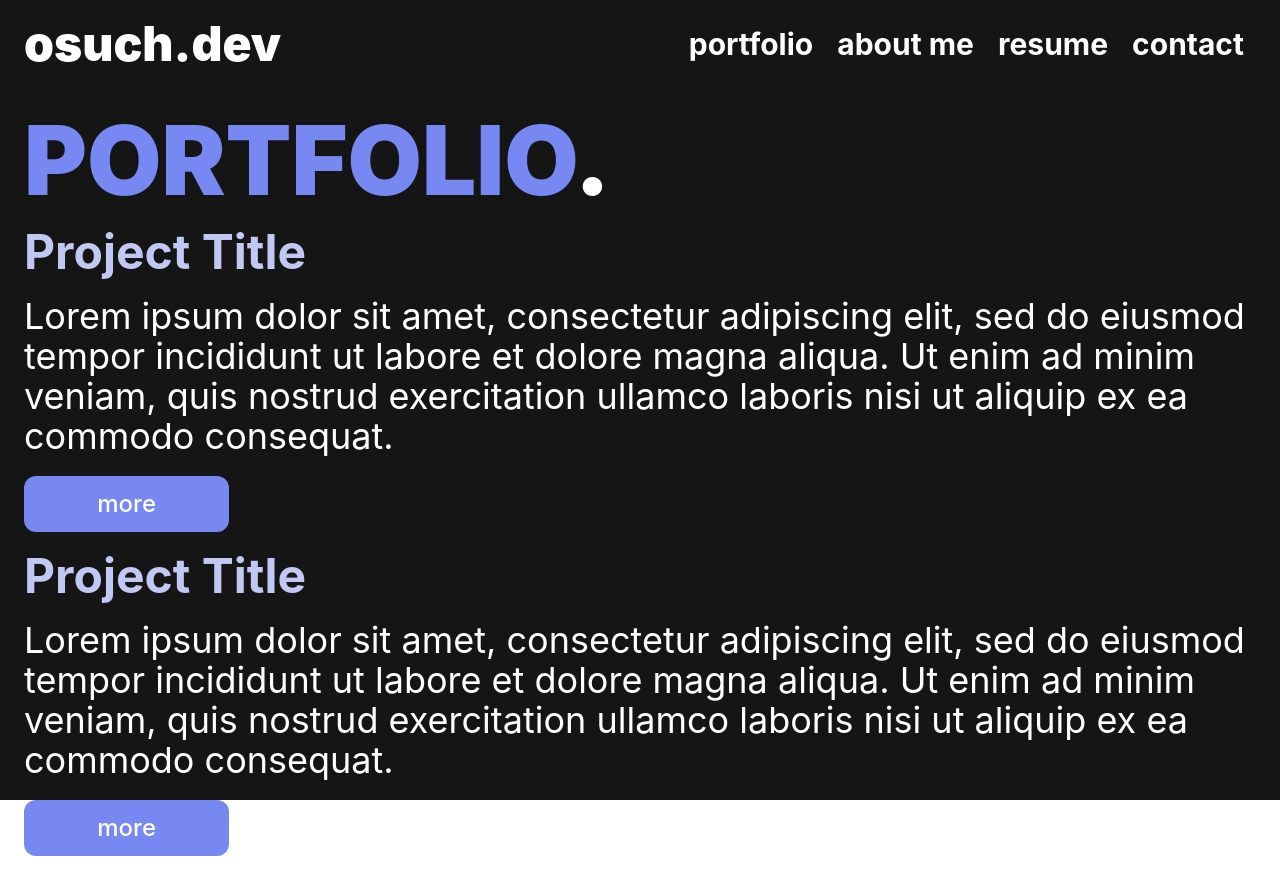
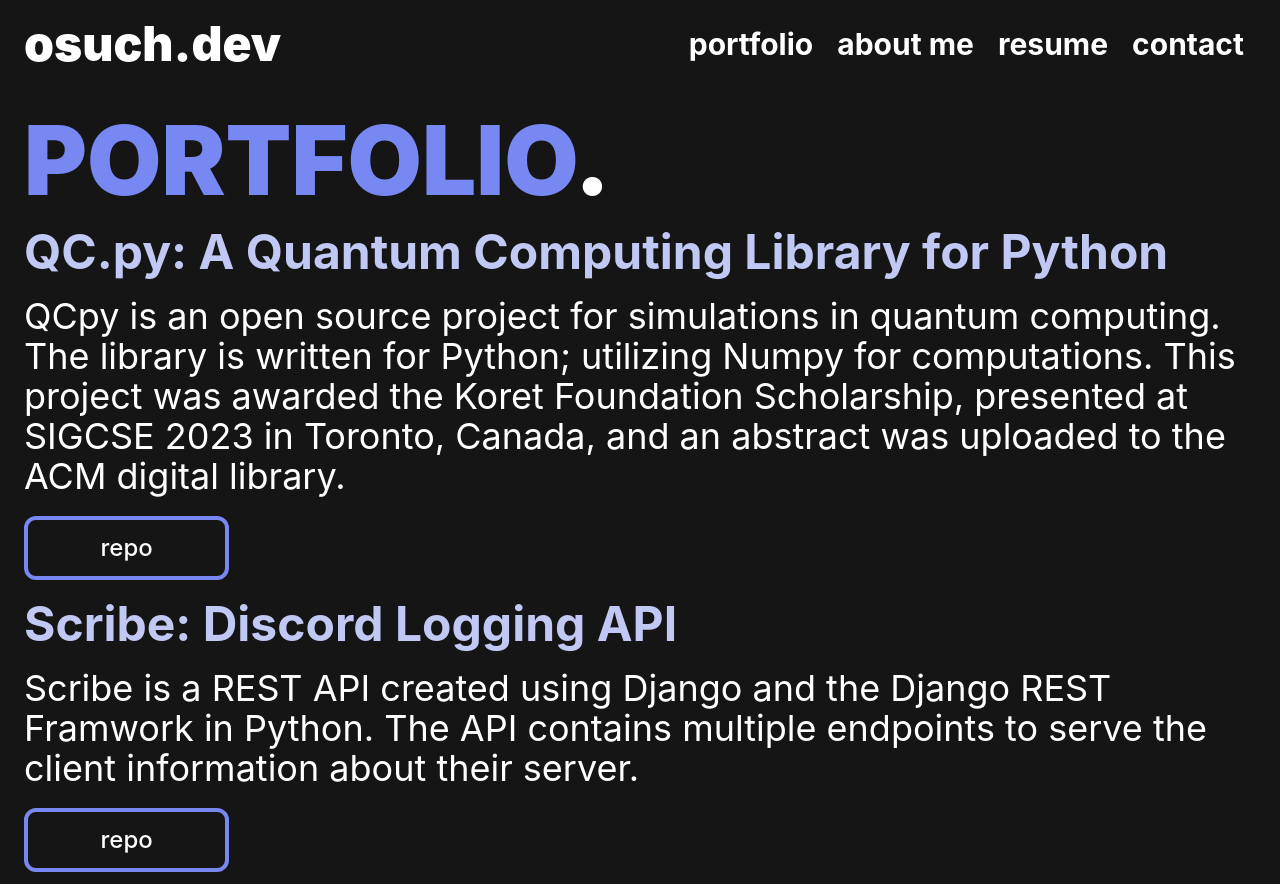
Before and after one commit to parisosuch-dev/osuch-dot-dev, a React (Create React App) app: page /portfolio in a window 1280 px wide. Before the commit the page ends 868 px from the top, so only its background shows below. Built offline with nearby package versions, Linux system fonts and the light colour scheme.

Commit message:
finalized

```diff
--- a/src/components/Nav.js
+++ b/src/components/Nav.js
@@ -1,5 +1,6 @@
 import React from "react";
 import { Link } from "react-router-dom";
+import Contact from "../pages/Contact";
 
 export default function Navbar({ fixed }) {
     const [navbarOpen, setNavbarOpen] = React.useState(false);
@@ -64,7 +65,7 @@
                                 <Link to='/resume' className="px-3 py-2 flex items-center sm:text-3xl text-xl font-bold leading-snug text-white hover:opacity-75">resume</Link>
                             </li>
                             <li className="nav-item">
-                                <Link to='/contact' className="px-3 py-2 flex items-center sm:text-3xl text-xl font-bold leading-snug text-white hover:opacity-75">contact</Link>
+                                <Contact label="contact" mailto="mailto:parisosuch.dev@gmail.com" className="px-3 py-2 flex items-center sm:text-3xl text-xl font-bold leading-snug text-white hover:opacity-75"/>
                             </li>
                         </ul>
                     </div>
--- a/src/pages/About.js
+++ b/src/pages/About.js
@@ -2,12 +2,16 @@
 
 export default function About() {
     return (
-        <div className='sm:h-screen h-fit bg-osuch-black'>
+        <div className='min-h-screen bg-osuch-black'>
             <Nav />
             <div className="relative flex flex-col justify-between px-2 py-3 mb-3">
                 <div className="container px-4 mx-auto flex flex-col justify-between sm:space-y-5 space-y-2">
                     <h1 className="text-white font-black sm:text-8xl text-3xl"><span className="text-osuch-primary">ABOUT ME</span>.</h1>
-                    <h1 className="text-white font-regular sm:text-4xl text-lg">Lorem ipsum dolor sit amet, consectetur adipiscing elit, sed do eiusmod tempor incididunt ut labore et dolore magna aliqua. Ut enim ad minim veniam, quis nostrud exercitation ullamco laboris nisi ut aliquip ex ea commodo consequat. Duis aute irure dolor in reprehenderit in voluptate velit esse cillum dolore eu fugiat nulla pariatur. Excepteur sint occaecat cupidatat non proident, sunt in culpa qui officia deserunt mollit anim id est laborum. Duis aute irure dolor in reprehenderit in voluptate velit esse cillum dolore eu fugiat nulla pariatur. Excepteur sint occaecat cupidatat non proident, sunt in culpa qui officia deserunt mollit anim id est laborum.</h1>
+                    <h1 className="text-white font-regular sm:text-4xl text-sm">Hi! My name is Paris Osuch, I am 23 years old and grew up on the Central Coast of California (SLO) for 21 years before moving to Yosemite. I attended Sonoma State University from 2018 to 2023, graduating with a B.S in Computer Science. I enjoy graphic design, video games, spending time with my family, and creating visual products for clients.</h1>
+                    <h1 className="text-white font-regular sm:text-4xl text-sm">I am a Full Stack Developer with expertise in React, Tailwind CSS, Figma, Firebase, and Django. With several years of experience in web development, I have worked on various projects from small-scale to enterprise-level, delivering quality solutions that cater to the client's specific needs.</h1>
+                    <h1 className="text-white font-regular sm:text-4xl text-sm">As a front-end developer, I specialize in using React to create dynamic and responsive user interfaces that provide a seamless user experience. I am well-versed in implementing custom designs using Tailwind CSS, and I use Figma for prototyping and design collaboration with the team.</h1>
+                    <h1 className="text-white font-regular sm:text-4xl text-sm">On the backend, I have extensive experience in building RESTful APIs using Django, which allows me to create scalable and secure applications that can handle complex data management. I also have expertise in integrating Firebase, which helps me build real-time applications, push notifications, and user authentication.</h1>
+                    <h1 className="text-white font-regular sm:text-4xl text-sm">My approach to development is to always stay up-to-date with the latest technology trends and to follow best practices for code quality and maintainability. I also prioritize clear communication and collaboration with the team to ensure that the project is delivered on time and within budget.</h1>
                 </div>
             </div>
         </div>
--- /dev/null
+++ b/src/pages/Contact.js
@@ -0,0 +1,16 @@
+import React from "react";
+import { Link } from "react-router-dom";
+
+const Contact = ({ mailto, label, className }) => {
+    return (
+        <Link
+            className={className}
+            to='#'
+            onClick={(e) => {
+                window.location.href= mailto;
+                e.preventDefault();
+            }}>{label}</Link>
+    );
+};
+
+export default Contact;
--- a/src/pages/Portfolio.js
+++ b/src/pages/Portfolio.js
@@ -3,17 +3,17 @@
 
 export default function Portfolio() {
     return (
-        <div className='sm:h-screen h-fit bg-osuch-black'>
+        <div className='min-h-screen bg-osuch-black'>
             <Nav />
             <div className="relative flex flex-col justify-between px-2 py-3 mb-3">
                 <div className="container px-4 mx-auto flex flex-col justify-between sm:space-y-5 space-y-2">
                     <h1 className="text-white font-black sm:text-8xl text-3xl"><span className="text-osuch-primary">PORTFOLIO</span>.</h1>
-                    <h2 className="sm:text-5xl text-xl font-bold text-osuch-secondary">Project Title</h2>
-                    <h3 className="sm:text-4xl text-lg text-white">Lorem ipsum dolor sit amet, consectetur adipiscing elit, sed do eiusmod tempor incididunt ut labore et dolore magna aliqua. Ut enim ad minim veniam, quis nostrud exercitation ullamco laboris nisi ut aliquip ex ea commodo consequat. </h3>
-                    <Link to='/contact' className="bg-osuch-primary text-white p-3 rounded-xl sm:w-2/12 w-1/4 text-center sm:text-2xl text-sm font-medium">more</Link>
-                    <h2 className="sm:text-5xl text-xl font-bold text-osuch-secondary">Project Title</h2>
-                    <h3 className="sm:text-4xl text-lg text-white">Lorem ipsum dolor sit amet, consectetur adipiscing elit, sed do eiusmod tempor incididunt ut labore et dolore magna aliqua. Ut enim ad minim veniam, quis nostrud exercitation ullamco laboris nisi ut aliquip ex ea commodo consequat. </h3>
-                    <Link to='/contact' className="bg-osuch-primary text-white p-3 rounded-xl sm:w-2/12 w-1/4 text-center sm:text-2xl text-sm font-medium">more</Link>
+                    <h2 className="sm:text-5xl text-xl font-bold text-osuch-secondary">QC.py: A Quantum Computing Library for Python</h2>
+                    <h3 className="sm:text-4xl text-md text-white">QCpy is an open source project for simulations in quantum computing. The library is written for Python; utilizing Numpy for computations. This project was awarded the Koret Foundation Scholarship,  presented at SIGCSE 2023 in Toronto, Canada, and an abstract was uploaded to the ACM digital library.</h3>
+                    <Link to='https://github.com/QCpython/QCpy' className="sm:border-4 border-2 border-osuch-primary hover:bg-osuch-primary text-white p-3 rounded-xl sm:w-2/12 w-1/4 text-center sm:text-2xl text-sm font-medium">repo</Link>
+                    <h2 className="sm:text-5xl text-xl font-bold text-osuch-secondary">Scribe: Discord Logging API</h2>
+                    <h3 className="sm:text-4xl text-md text-white">Scribe is a REST API created using Django and the Django REST Framwork in Python. The API contains multiple endpoints to serve the client information about their server.</h3>
+                    <Link to='https://github.com/parisosuch-dev/Scribe' className="sm:border-4 border-2 border-osuch-primary hover:bg-osuch-primary text-white p-3 rounded-xl sm:w-2/12 w-1/4 text-center sm:text-2xl text-sm font-medium">repo</Link>
                 </div>
             </div>
         </div>
--- a/src/pages/Resume.js
+++ b/src/pages/Resume.js
@@ -3,7 +3,7 @@
 
 export default function Resume() {
     return (
-        <div className='bg-osuch-black pb-2'>
+        <div className='min-h-screen bg-osuch-black pb-2'>
             <Navbar />
             <div className="relative flex flex-col justify-between px-2 py-3 mb-3">
                 <div className="container px-4 mx-auto flex flex-col justify-between sm:space-y-5 space-y-2">
@@ -43,6 +43,18 @@
                         </div>
 
                     </div>
+                    <h2 className="sm:text-5xl text-xl font-bold text-osuch-secondary">Education</h2>
+                    <div className='space-y-2'>
+                        <div className='mt-2 space-y-1'>
+                            <h3 className='sm:text-4xl text-md text-white font-medium'>B.S in Computer Science, Sonoma State University</h3>
+                            <h4 className='sm:text-2xl text-xs text-white font-thin'>Fall 2018 - Spring 2023</h4>
+                            <h3 className='sm:text-3xl text-sm text-white'>Minor in Astronomy</h3>
+                            <h3 className='sm:text-3xl text-sm text-white'>Member of MESA (Mathematics, Engineering, Science Achievement)</h3>
+                            <h3 className='sm:text-3xl text-sm text-white'>Member of Sonoma State Computer Science Club</h3>
+                            <h3 className='sm:text-3xl text-sm text-white'>Creative and Technical Director of Sonoma State eSports</h3>
+                            <h3 className='sm:text-3xl text-sm text-white'>Vice President & Team Manager of Sonoma State eSports' Rocket Leage Team</h3>
+                        </div>
+                    </div>
                 </div>
             </div>
         </div>
```
Also changed, not shown: src/pages/Landing.js (+5 -4 lines).
